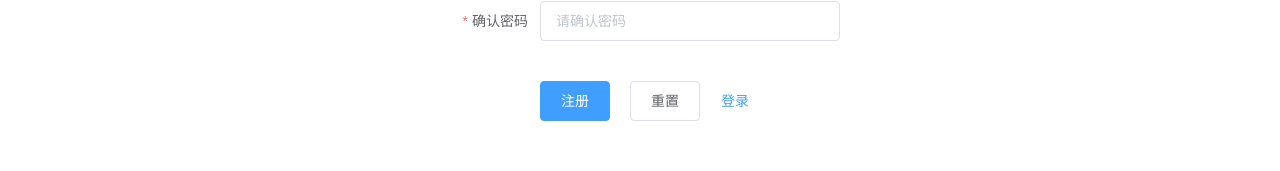
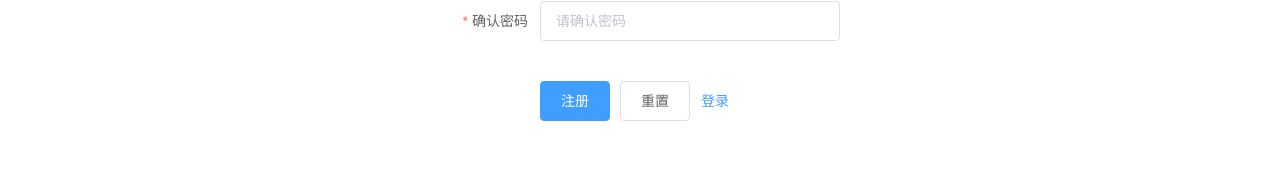
Before and after one commit to yueyue200830/MeetHere, a Vue app in the folder fronend2.0/: page /user/register in a window 1280 px wide. Shown: the part 387-558 px from the top of the page. Built offline with nearby package versions, Linux system fonts and the light colour scheme.

Commit message:
Update userRegister.vue

```diff
--- a/fronend2.0/src/views/userRegister.vue
+++ b/fronend2.0/src/views/userRegister.vue
@@ -157,8 +157,4 @@ export default {
   .register-button {
     margin-top: 40px;
   }
-
-  .button-margin {
-    margin-right: 10px;
-  }
 </style>
```
